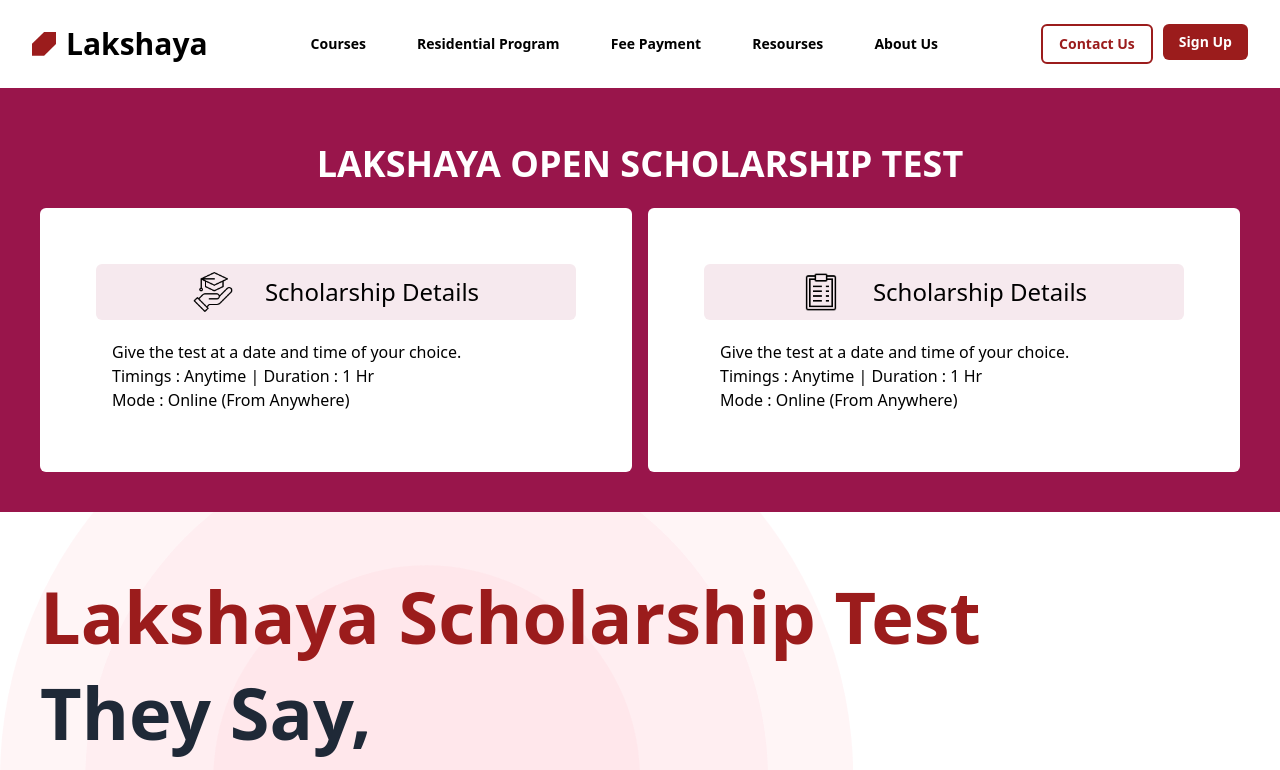
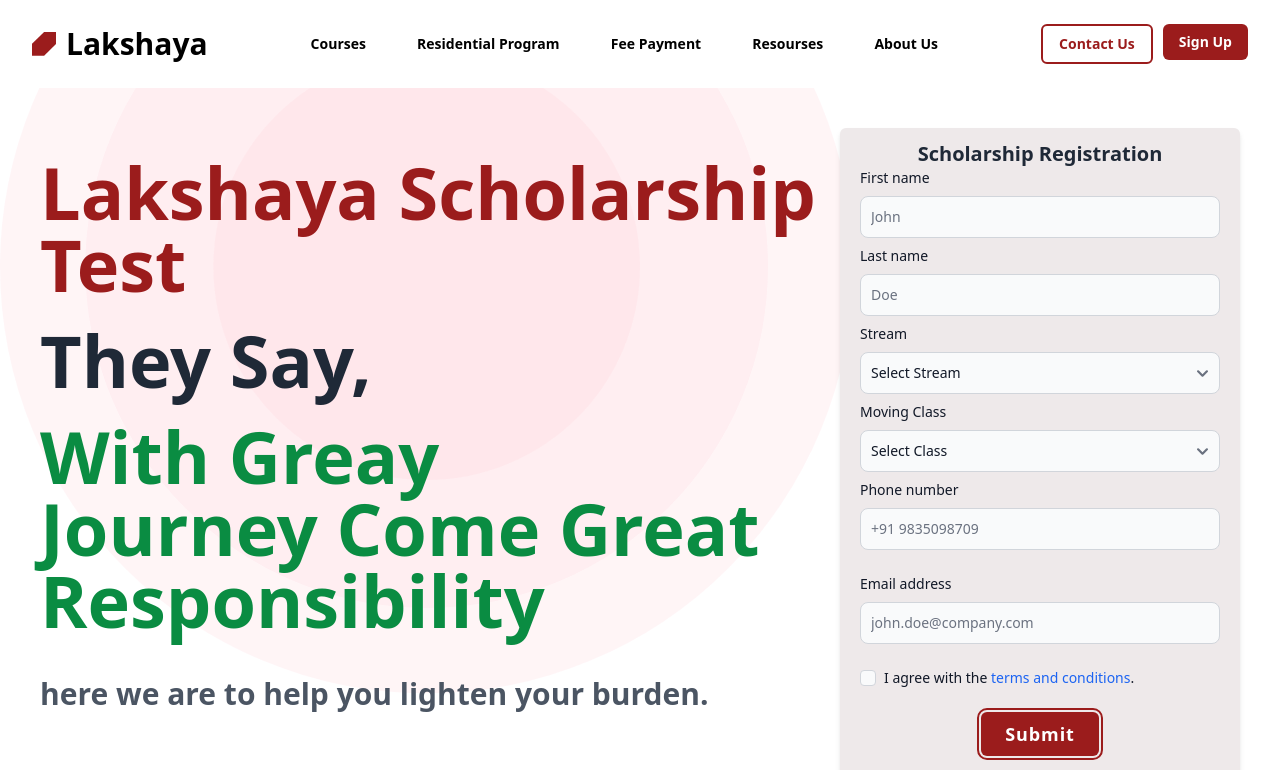
Before and after one commit to whyehtasam/Lakshaya, a React (Vite) app: page /scholarship in a window 1280 px wide. Shown: the top 770 px of the page. Built offline with nearby package versions, Linux system fonts and the light colour scheme.

Commit message:
Scholarship Page Completed

```diff
--- a/src/apps/scholorship/ScholarHero.jsx
+++ b/src/apps/scholorship/ScholarHero.jsx
@@ -4,7 +4,7 @@
 
 const ScholarHero = () => {
   return (
-    <div>
+    <>
         <div className="flex flex-col justify-start gap-3 sm:gap-6 my-7">
             <h1 className="text-4xl font-bold text-red-800 md:text-5xl lg:text-7xl">Lakshaya Scholarship Test</h1>
             <h1 className="text-4xl font-bold text-gray-800 md:text-5xl lg:text-7xl">They Say,</h1>
@@ -20,7 +20,7 @@
 
 
         </div>
-    </div>
+    </>
   )
 }
 
--- /dev/null
+++ b/src/apps/scholorship/ScholarRegistration.jsx
@@ -0,0 +1,137 @@
+import React from "react";
+import PrimaryButton from "../../components/buttons/PrimaryButton";
+
+function ScholarRegistration() {
+  return (
+    <>
+    <div className="bg-[#eee9ea]/100 p-3 px-5  rounded-md pb-6  shadow-md ">
+
+      <form  className="z-40">
+        <h1 className="text-2xl font-bold text-gray-800 md:text-xl lg:text-xl text-center">Scholarship Registration</h1>
+        <div class="grid gap-2 mb-6 md:grid-cols ">
+          <div>
+            <label
+              for="first_name"
+              class="block mb-2 text-sm font-medium text-gray-900 dark:text-white"
+              >
+              First name
+            </label>
+            <input
+              type="text"
+              id="first_name"
+              class="bg-gray-50 border border-gray-300 text-gray-900 text-sm rounded-lg focus:ring-blue-500 focus:border-blue-500 block w-full p-2.5 dark:bg-gray-700 dark:border-gray-600 dark:placeholder-gray-400 dark:text-white dark:focus:ring-blue-500 dark:focus:border-blue-500"
+              placeholder="John"
+              required
+              />
+          </div>
+          <div>
+            <label
+              for="last_name"
+              class="block mb-2 text-sm font-medium text-gray-900 dark:text-white"
+            >
+              Last name
+            </label>
+            <input
+              type="text"
+              id="last_name"
+              class="bg-gray-50 border border-gray-300 text-gray-900 text-sm rounded-lg focus:ring-blue-500 focus:border-blue-500 block w-full p-2.5 dark:bg-gray-700 dark:border-gray-600 dark:placeholder-gray-400 dark:text-white dark:focus:ring-blue-500 dark:focus:border-blue-500"
+              placeholder="Doe"
+              required
+              />
+          </div>
+
+
+          <div>
+            <label for="Stream" class="block mb-2 text-sm font-medium text-gray-900 dark:text-white">Stream</label>
+            <select id="Stream" class="bg-gray-50 border border-gray-300 text-gray-900 text-sm rounded-lg focus:ring-blue-500 focus:border-blue-500 block w-full p-2.5 dark:bg-gray-700 dark:border-gray-600 dark:placeholder-gray-400 dark:text-white dark:focus:ring-blue-500 dark:focus:border-blue-500" required>
+                <option value="">Select Stream</option>
+                <option value="Science">Science</option>
+                <option value="Commerce">Commerce</option>
+                <option value="Arts">Arts</option>
+            </select>
+          </div>
+
+            <div>
+            <label for="moving Class" class="block mb-2 text-sm font-medium text-gray-900 dark:text-white">Moving Class</label>
+            <select id="moving Class" class="bg-gray-50 border border-gray-300 text-gray-900 text-sm rounded-lg focus:ring-blue-500 focus:border-blue-500 block w-full p-2.5 dark:bg-gray-700 dark:border-gray-600 dark:placeholder-gray-400 dark:text-white dark:focus:ring-blue-500 dark:focus:border-blue-500" required>
+                <option value="">Select Class</option>
+                <option value="11th">11th</option>
+                <option value="12th">12th</option>
+                <option value="12th Pass">12th Pass (Dropper)</option>
+            </select>
+            </div>
+
+          <div>
+            <label
+              for="phone"
+              class="block mb-2 text-sm font-medium text-gray-900 dark:text-white"
+              >
+              Phone number
+            </label>
+            <input
+              type="tel"
+              id="phone"
+              class="bg-gray-50 border border-gray-300 text-gray-900 text-sm rounded-lg focus:ring-blue-500 focus:border-blue-500 block w-full p-2.5 dark:bg-gray-700 dark:border-gray-600 dark:placeholder-gray-400 dark:text-white dark:focus:ring-blue-500 dark:focus:border-blue-500"
+              placeholder="+91 9835098709"
+
+              pattern="[0-9]{3}-[0-9]{2}-[0-9]{3}"
+              required
+              />
+          </div>
+
+        </div>
+        <div class="mb-6">
+          <label
+            for="email"
+            class="block mb-2 text-sm font-medium text-gray-900 dark:text-white"
+            >
+            Email address
+          </label>
+          <input
+            type="email"
+            id="email"
+            class="bg-gray-50 border border-gray-300 text-gray-900 text-sm rounded-lg focus:ring-blue-500 focus:border-blue-500 block w-full p-2.5 dark:bg-gray-700 dark:border-gray-600 dark:placeholder-gray-400 dark:text-white dark:focus:ring-blue-500 dark:focus:border-blue-500"
+            placeholder="john.doe@company.com"
+            required
+            />
+        </div>
+
+        <div class="flex items-start mb-6">
+          <div class="flex items-center h-5">
+            <input
+              id="remember"
+              type="checkbox"
+              value=""
+              class="w-4 h-4 border border-gray-300 rounded bg-gray-50 focus:ring-3 focus:ring-blue-300 dark:bg-gray-700 dark:border-gray-600 dark:focus:ring-blue-600 dark:ring-offset-gray-800"
+              required
+              />
+          </div>
+          <label
+            for="remember"
+            class="ms-2 text-sm font-medium text-gray-900 dark:text-gray-300"
+            >
+            I agree with the{" "}
+            <a
+              href="#"
+              class="text-blue-600 hover:underline dark:text-blue-500"
+              >
+              terms and conditions
+            </a>
+            .
+          </label>
+        </div>
+        <PrimaryButton className='mx-auto flex lg:px-6 lg:pt-2 lg:pb-2 sm:px-6 sm:py-3 sm:text-lg font-semibold tracking-wider rounded-md outline outline-2 outline-red-800 outline-offset-2 hover:bg-red-700' label='Submit'/>
+
+        {/* <button
+          type="submit"
+          class="text-white bg-blue-700 hover:bg-blue-800 focus:ring-4 focus:outline-none focus:ring-blue-300 font-medium rounded-lg text-sm w-full sm:w-auto px-5 py-2.5 text-center dark:bg-blue-600 dark:hover:bg-blue-700 dark:focus:ring-blue-800"
+          >
+          Submit
+        </button> */}
+      </form>
+        </div>
+    </>
+  );
+}
+
+export default ScholarRegistration;
--- a/src/apps/scholorship/ScholarshipDeatails.jsx
+++ b/src/apps/scholorship/ScholarshipDeatails.jsx
@@ -11,7 +11,7 @@
           <h1 className="text-center text-[#fff] text-4xl pt-4 font-bold uppercase">
             Lakshaya open scholarship test
           </h1>
-          <div className="grid lg:grid-cols-2 md:grid-cols-2 gap-4 max-w-[1200px] mx-auto mt-3">
+          <div className="grid lg:grid-cols-2 md:grid-cols-2 gap-4  mx-auto mt-3">
 
             <div className="m-auto mt-3 bg-[#fff]  lg:p-12  rounded-md w-[100%] p-2">
               <div className="p-2 m-2  text-center rounded-md bg-[#F6E9EE] lg:space-x-8 sm:space-x-1">
--- a/src/apps/scholorship/Scholorship.jsx
+++ b/src/apps/scholorship/Scholorship.jsx
@@ -6,11 +6,28 @@
 import Container from "../../components/wrappers/Container";
 import BlobCircle from "../../components/wrappers/BlobCircle";
 import ScholarHero from "./ScholarHero";
+import ScholarRegistration from "./ScholarRegistration";
 
 const Scholorship = () => {
   return (
     <div>
-      <ScholarshipDetails />
+        <Container className=" landing">
+          <div className="absolute h-[70vh] sm:h-auto sm:w-8/12 -z-50 -left-0 -top-0 sm:-right-20 sm:-top-40  opacity-50 sm:opacity-80">
+            <BlobCircle />
+          </div>
+          <div className="grid lg:grid-cols-3 md:grid-cols-1 ">
+            <div className="lg:col-span-2 md:col-span-1">
+              <ScholarHero />
+            </div>
+            <div>
+              <ScholarRegistration />
+            </div>
+          </div>
+        </Container>
+
+          <ScholarshipDetails />
+
+
 
       <div className="relative overflow-hidden">
         <Container className=" landing">
--- a/src/components/accordion/AccordionD.jsx
+++ b/src/components/accordion/AccordionD.jsx
@@ -12,13 +12,14 @@
 
 
     <h1 className='text-center text-4xl  font-[700] text-[#a21a4c] uppercase'>Important information about lost</h1>
-    <Accordion className='p-5 max-w-[80%] m-auto mt-5 mb-5'>
+    <Accordion className='p-5  m-auto mt-5 mb-5'>
       <Accordion.Panel>
-        <Accordion.Title className=' hover:bg-[#a21a4c] hover:text-[#fff]'>What is Flowbite?</Accordion.Title>
+        <Accordion.Title className=' hover:bg-[#a21a4c] hover:text-[#fff]'>Pre-Medical (Class - 11th to 12th / 12th Pass)</Accordion.Title>
         <Accordion.Content>
           <p className="mb-2 text-[#a21a4c] font-[500] dark:text-gray-400">
-            Flowbite is an open-source library of interactive components built on top of Tailwind CSS including buttons,
-            dropdowns, modals, navbars, and more.
+          LOST (Lakshaya Open Scholarship Test) is scholarship test which provides
+scholarship for regular classroom program.
+In MOST, students can get scholarship upto 100% in one year classroom program.
           </p>
           <p className=" dark:text-gray-400 text-[#a21a4c] font-[500]">
             Check out this guide to learn how to&nbsp;
@@ -33,7 +34,7 @@
         </Accordion.Content>
       </Accordion.Panel>
       <Accordion.Panel>
-        <Accordion.Title className=' hover:bg-[#a21a4c] hover:text-[#fff]'>Is there a Figma file available?</Accordion.Title>
+        <Accordion.Title className=' hover:bg-[#a21a4c] hover:text-[#fff]'>Pre-Medical (Class - 11th to 12th / 12th Pass)</Accordion.Title>
         <Accordion.Content>
           <p className="mb-2 dark:text-gray-400 text-[#a21a4c] font-[500]">
             Flowbite is first conceptualized and designed using the Figma software so everything you see in the library
```
